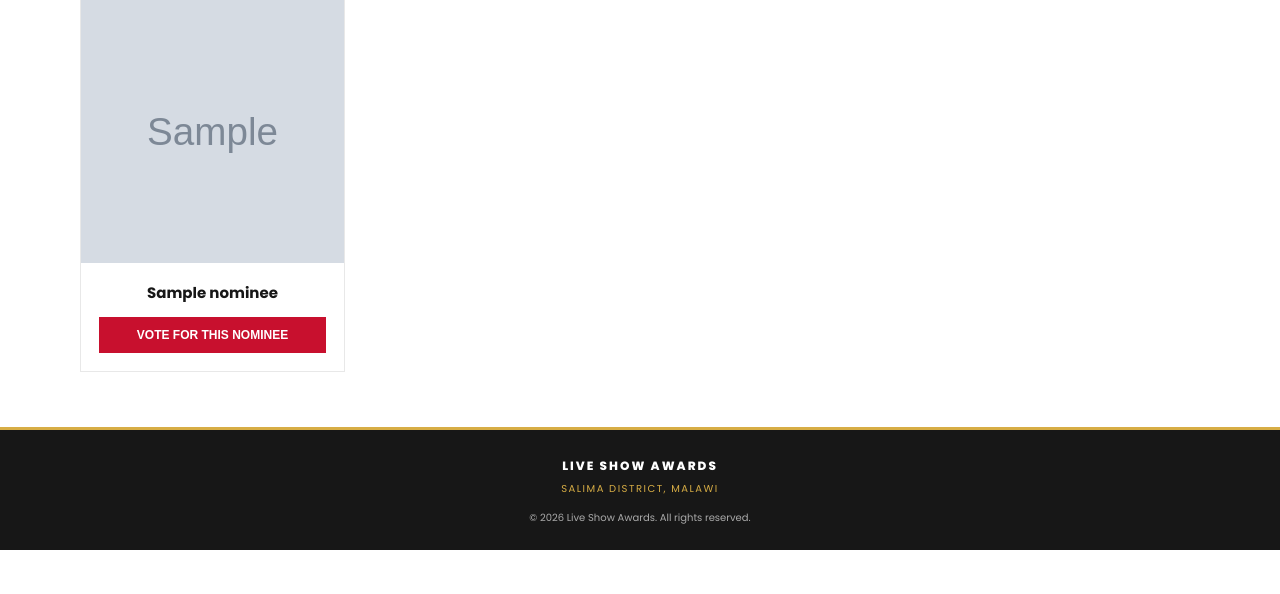
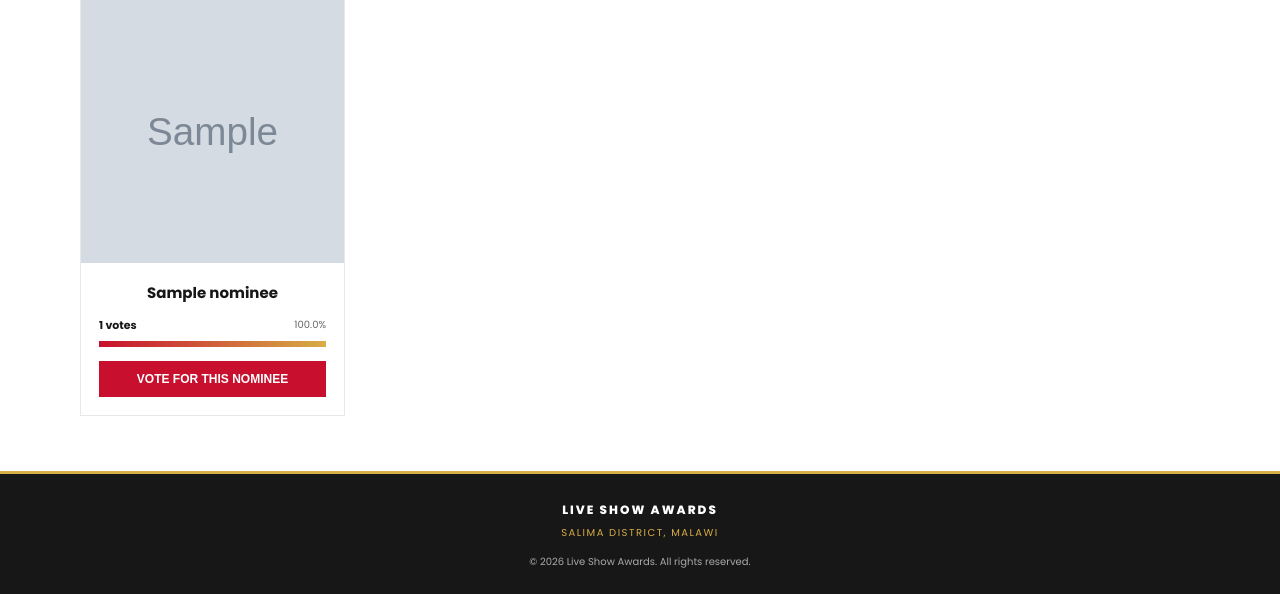
Before and after one commit to Samuelnyoni/Live-show-Awards-Voting-Web, a PHP site: page /categories/artist-of-year.php in a window 1280 px wide. Shown: the part 378-972 px from the top of the page. Before the commit the page ends 928 px from the top, so only its background shows below. Run offline with PHP 8.4, Linux system fonts and the light colour scheme; data comes from the database, SQL or seed files in the repository; tables that the repository leaves empty hold one stand-in row (values such as "Sample post"); grey boxes marked "Sample" are stand-in pictures.

Commit message:
Show live vote totals on Artist of the Year nominee cards

```diff
--- a/categories/artist-of-year.php
+++ b/categories/artist-of-year.php
@@ -22,10 +22,28 @@ if (!$category) {
 }
 
 $nomineeQuery = $pdo->prepare(
-    'SELECT id, name, photo FROM nominees WHERE category_id = :category_id ORDER BY display_order ASC, name ASC'
+    'SELECT n.id, n.name, n.photo, COUNT(v.id) AS vote_count
+     FROM nominees n
+     LEFT JOIN votes v ON v.nominee_id = n.id AND v.category_id = n.category_id
+     WHERE n.category_id = :category_id
+     GROUP BY n.id, n.name, n.photo, n.display_order
+     ORDER BY n.display_order ASC, n.name ASC'
 );
 $nomineeQuery->execute(['category_id' => $category['id']]);
 $nominees = $nomineeQuery->fetchAll();
+
+$totalVotes = 0;
+foreach ($nominees as $nominee) {
+    $totalVotes += (int) $nominee['vote_count'];
+}
+
+foreach ($nominees as &$nominee) {
+    $nominee['vote_count'] = (int) $nominee['vote_count'];
+    $nominee['vote_percentage'] = $totalVotes > 0
+        ? ($nominee['vote_count'] / $totalVotes) * 100
+        : 0;
+}
+unset($nominee);
 
 function escapeOutput(?string $value): string
 {
@@ -82,6 +100,11 @@ function escapeOutput(?string $value): string
         .nominee-initial { color: #a80d26; font-size: clamp(48px, 9vw, 76px); font-weight: 800; }
         .nominee-info { padding: 16px 12px; text-align: center; }
         .nominee-info h3 { margin: 0 0 13px; font-size: 15px; font-weight: 700; }
+        .nominee-stats { margin: 0 0 14px; text-align: left; }
+        .nominee-stats-top { display: flex; justify-content: space-between; gap: 8px; margin-bottom: 7px; color: var(--muted); font-size: 10px; }
+        .nominee-stats-top strong { color: var(--ink); font-size: 11px; }
+        .vote-progress { height: 6px; overflow: hidden; background: #ededed; }
+        .vote-progress span { display: block; height: 100%; background: linear-gradient(90deg, var(--red), var(--gold)); }
         .vote-button { width: 100%; padding: 11px 12px; border: 0; color: #fff; background: var(--red); font-size: 12px; font-weight: 700; cursor: pointer; }
         .vote-button:disabled { background: #999; cursor: not-allowed; }
         .vote-message { margin: 0 0 22px; padding: 13px 16px; border-left: 4px solid var(--gold); background: #faf7ef; color: #5e5237; font-size: 13px; line-height: 1.6; }
@@ -153,6 +176,18 @@ function escapeOutput(?string $value): string
                             </div>
                             <div class="nominee-info">
                                 <h3><?php echo escapeOutput($nominee['name']); ?></h3>
+                                <div class="nominee-stats">
+                                    <div class="nominee-stats-top">
+                                        <strong><?php echo number_format($nominee['vote_count']); ?> votes</strong>
+                                        <span><?php echo number_format($nominee['vote_percentage'], 1); ?>%</span>
+                                    </div>
+                                    <div class="vote-progress" role="progressbar"
+                                         aria-label="<?php echo escapeOutput($nominee['name']); ?> vote share"
+                                         aria-valuemin="0" aria-valuemax="100"
+                                         aria-valuenow="<?php echo number_format($nominee['vote_percentage'], 1, '.', ''); ?>">
+                                        <span style="width:<?php echo number_format($nominee['vote_percentage'], 2, '.', ''); ?>%"></span>
+                                    </div>
+                                </div>
                                 <form method="post" action="../vote.php">
                                     <input type="hidden" name="csrf_token" value="<?php echo escapeOutput($_SESSION['vote_csrf_token']); ?>">
                                     <input type="hidden" name="category_slug" value="artist-of-year">
```
